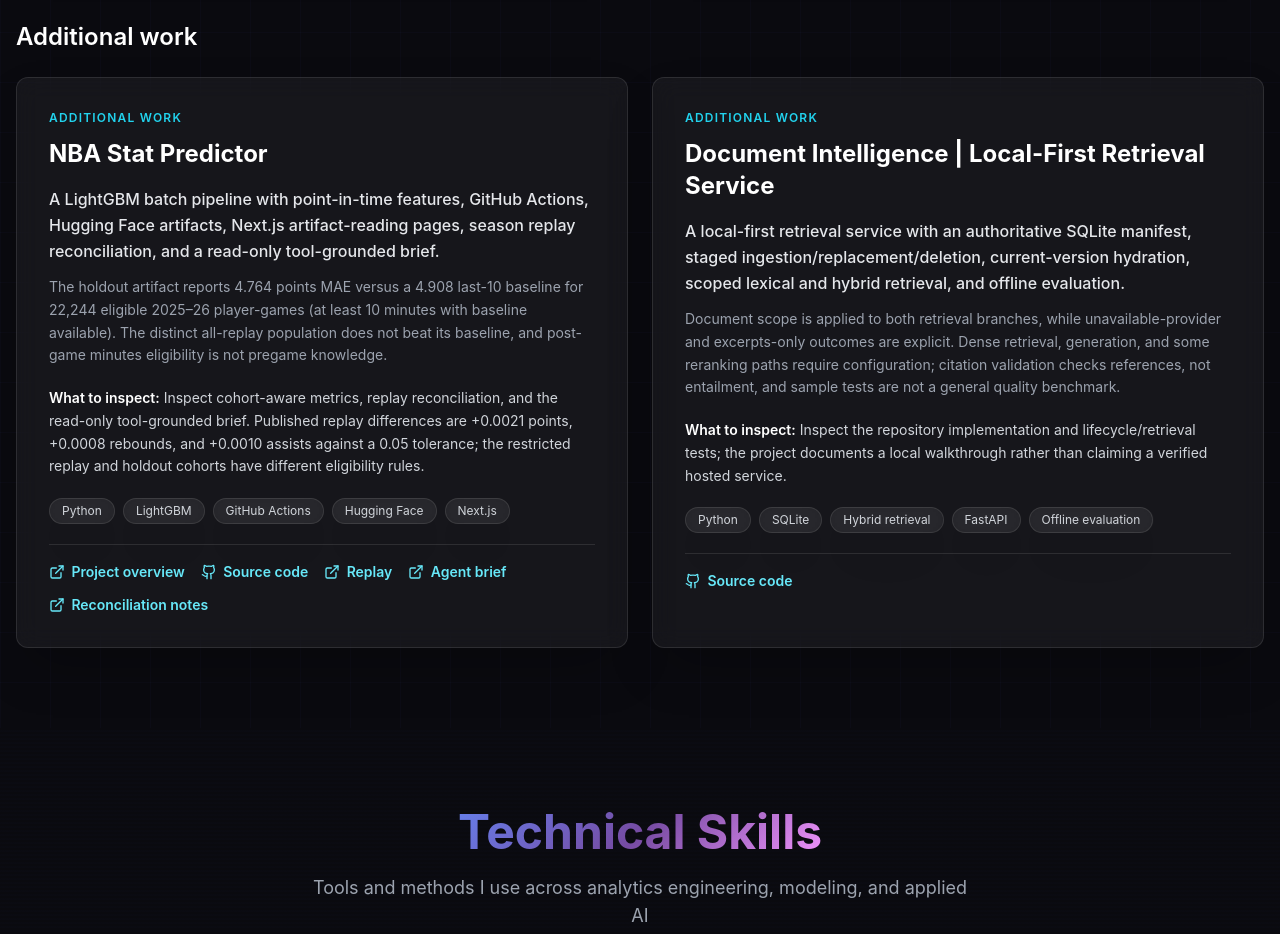
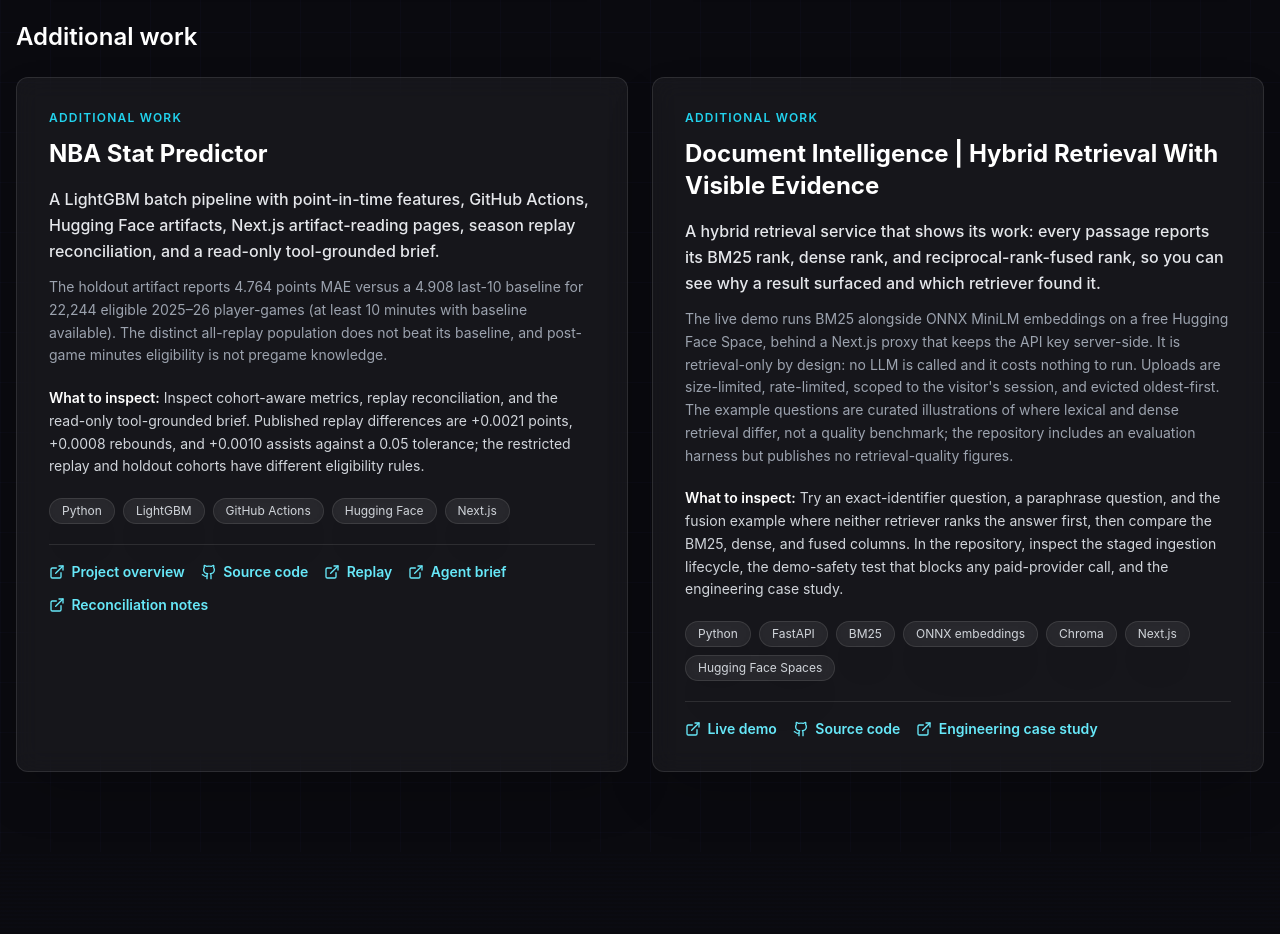
Before and after one commit to cbratkovics/cbratkovics.dev, a Next.js app in the folder portfolio/: page / in a window 1280 px wide. Shown: the part 5560-6494 px from the top of the page. Built offline with nearby package versions, Linux system fonts and the light colour scheme.

Commit message:
feat(projects): update Document Intelligence card for the live demo

```diff
--- a/portfolio/data/projects.ts
+++ b/portfolio/data/projects.ts
@@ -137,12 +137,13 @@ export const projects: Project[] = [
     ], featured: false
   },
   {
-    id: "document-intelligence", title: "Document Intelligence | Local-First Retrieval Service",
-    summary: "A local-first retrieval service with an authoritative SQLite manifest, staged ingestion/replacement/deletion, current-version hydration, scoped lexical and hybrid retrieval, and offline evaluation.",
-    detail: "Document scope is applied to both retrieval branches, while unavailable-provider and excerpts-only outcomes are explicit. Dense retrieval, generation, and some reranking paths require configuration; citation validation checks references, not entailment, and sample tests are not a general quality benchmark.",
-    inspect: "Inspect the repository implementation and lifecycle/retrieval tests; the project documents a local walkthrough rather than claiming a verified hosted service.",
-    tech: ["Python", "SQLite", "Hybrid retrieval", "FastAPI", "Offline evaluation"],
-    githubUrl: "https://github.com/cbratkovics/document-intelligence-ai",
+    id: "document-intelligence", title: "Document Intelligence | Hybrid Retrieval With Visible Evidence",
+    summary: "A hybrid retrieval service that shows its work: every passage reports its BM25 rank, dense rank, and reciprocal-rank-fused rank, so you can see why a result surfaced and which retriever found it.",
+    detail: "The live demo runs BM25 alongside ONNX MiniLM embeddings on a free Hugging Face Space, behind a Next.js proxy that keeps the API key server-side. It is retrieval-only by design: no LLM is called and it costs nothing to run. Uploads are size-limited, rate-limited, scoped to the visitor's session, and evicted oldest-first. The example questions are curated illustrations of where lexical and dense retrieval differ, not a quality benchmark; the repository includes an evaluation harness but publishes no retrieval-quality figures.",
+    inspect: "Try an exact-identifier question, a paraphrase question, and the fusion example where neither retriever ranks the answer first, then compare the BM25, dense, and fused columns. In the repository, inspect the staged ingestion lifecycle, the demo-safety test that blocks any paid-provider call, and the engineering case study.",
+    tech: ["Python", "FastAPI", "BM25", "ONNX embeddings", "Chroma", "Next.js", "Hugging Face Spaces"],
+    githubUrl: "https://github.com/cbratkovics/document-intelligence-ai", liveUrl: "https://frontend-doc-intel.vercel.app", liveLabel: "Live demo",
+    evidence: [{ label: "Engineering case study", url: "https://github.com/cbratkovics/document-intelligence-ai/blob/main/docs/ENGINEERING_CASE_STUDY.md" }],
     featured: false
   }
 ];
```
Also changed, not shown: 1 other file (tests, documents, lock files or other folders).
